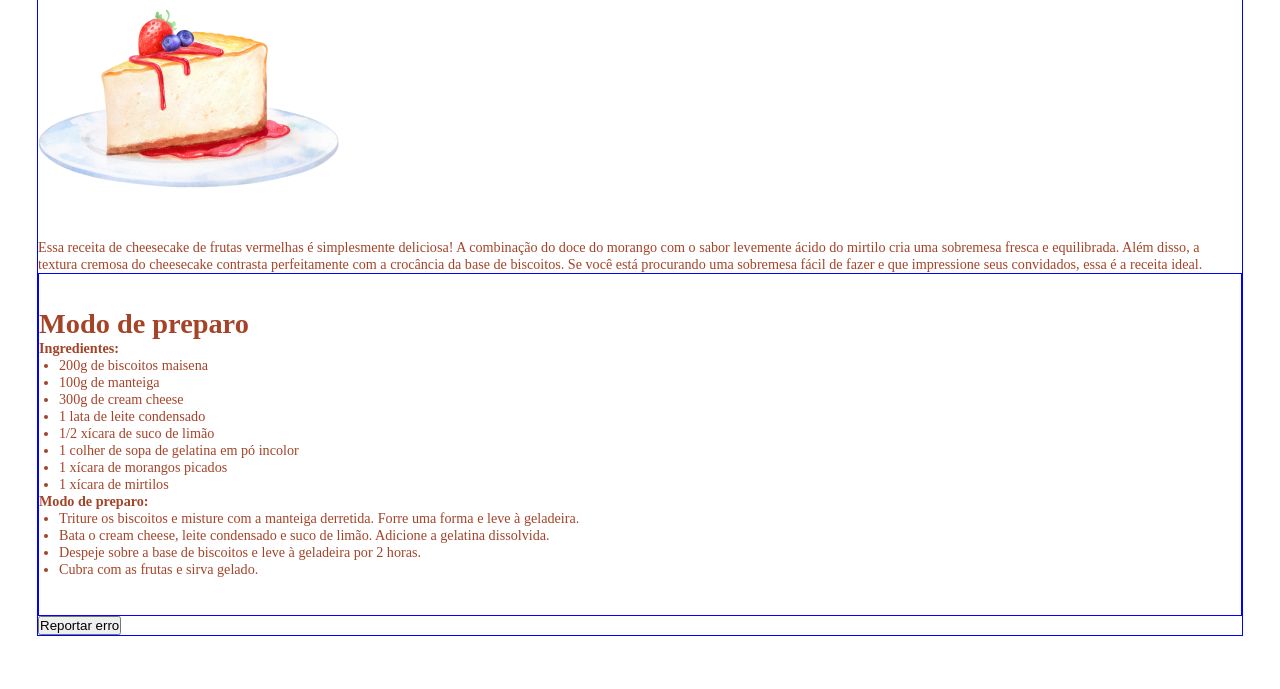
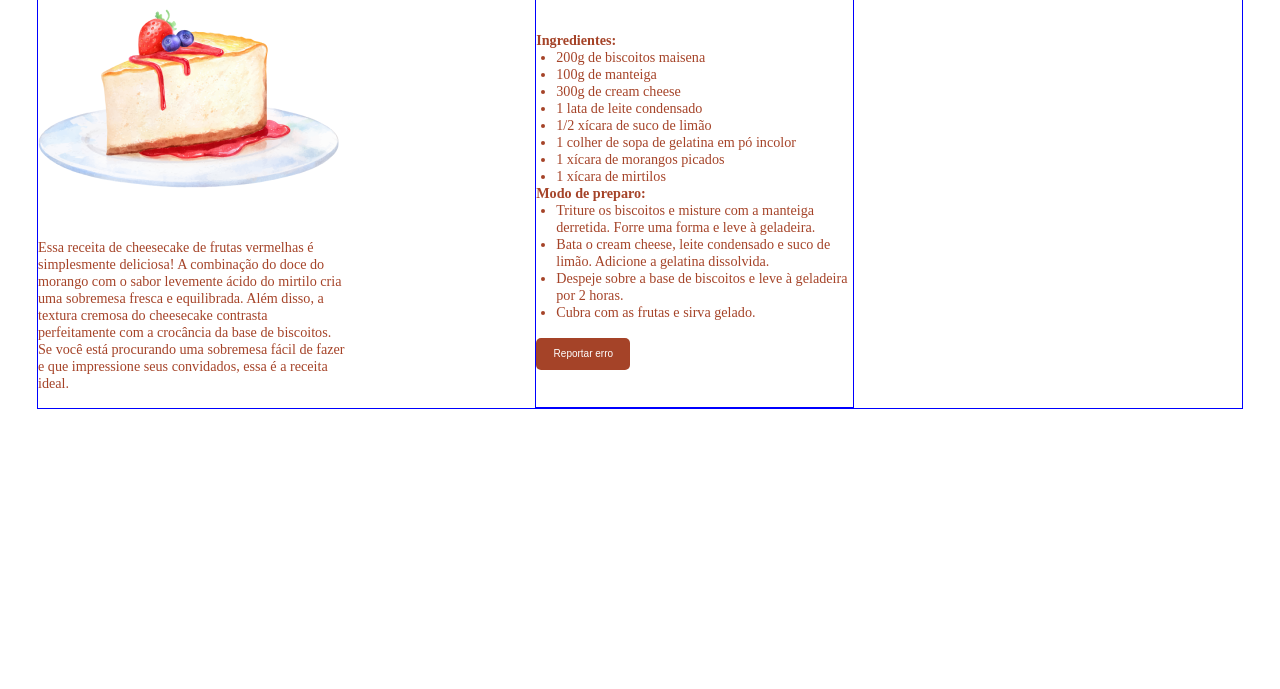
Before and after one commit to rafaelhenriquexx/fruitcheesecake, a plain HTML site: page index.html in a window 1280 px wide. Shown: the part 124-813 px from the top of the page. Drawn offline with Linux system fonts and the light colour scheme.

Commit message:
continuing development/HTML and CSS

```diff
--- a/index.html
+++ b/index.html
@@ -49,8 +49,9 @@
 
         <li>Cubra com as frutas e sirva gelado.</li>
       </ol>
+      <button>Reportar erro</button>
     </div>
-    <button>Reportar erro</button>
+
 
   </div>
 </body>
--- a/style.css
+++ b/style.css
@@ -16,26 +16,63 @@ body {
   color: #a54328;
 }
 .conteiner {
-  margin: 5.3rem 3.7rem;
-  border: 0.1rem solid blue;
+  margin: 5.3rem 3.7rem 3rem;
+  border: 1px solid blue;
 }
 .conteiner ol,
 .conteiner ul {
   list-style: disc;
   padding-left: 2rem;
 }
+.box-main{
+  max-width: 30.8229rem;
+}
 .box-itens {
   display: flex;
+  max-width: 31.9rem;
   flex-direction: column;
   padding: 3.4rem 0rem 3.7rem 0rem;
-  font-size: 14.171px;
+  font-size: 1.4171rem;
   font-weight: 400;
-  border: 0.1rem solid blue;
+  border: 1px solid blue;
+}
+.box-itens h2 {
+  margin-bottom: 3.5rem;
 }
 .box-main h1,
 .box-itens h2 {
   font-size: 2.8343rem;
 }
+.conteiner button {
+  display: flex;
+  width: 9.424rem;
+  height: 3.1886rem;
+  padding: 1.1337rem;
+  justify-content: center;
+  align-items: center;
+  border-radius: 0.5rem;
+  background: #a54328;
+  color: #fff;
+  text-align: center;
+  font-size: 1rem;
+  font-weight: 500;
+  line-height: 1.7rem;
+  margin-top: 1.7rem;
+  border: none;
+}
 .box-main p {
   font-size: 1.4171rem;
 }
+@media(min-width: 710px){
+  .conteiner{
+    display: flex;
+    gap: 5rem;
+    border: 1px solid blue;
+  }
+}
+@media(min-width: 850px){
+  .conteiner{
+    gap: 18.9rem;
+    border: 1px solid blue;
+  }
+}
```
